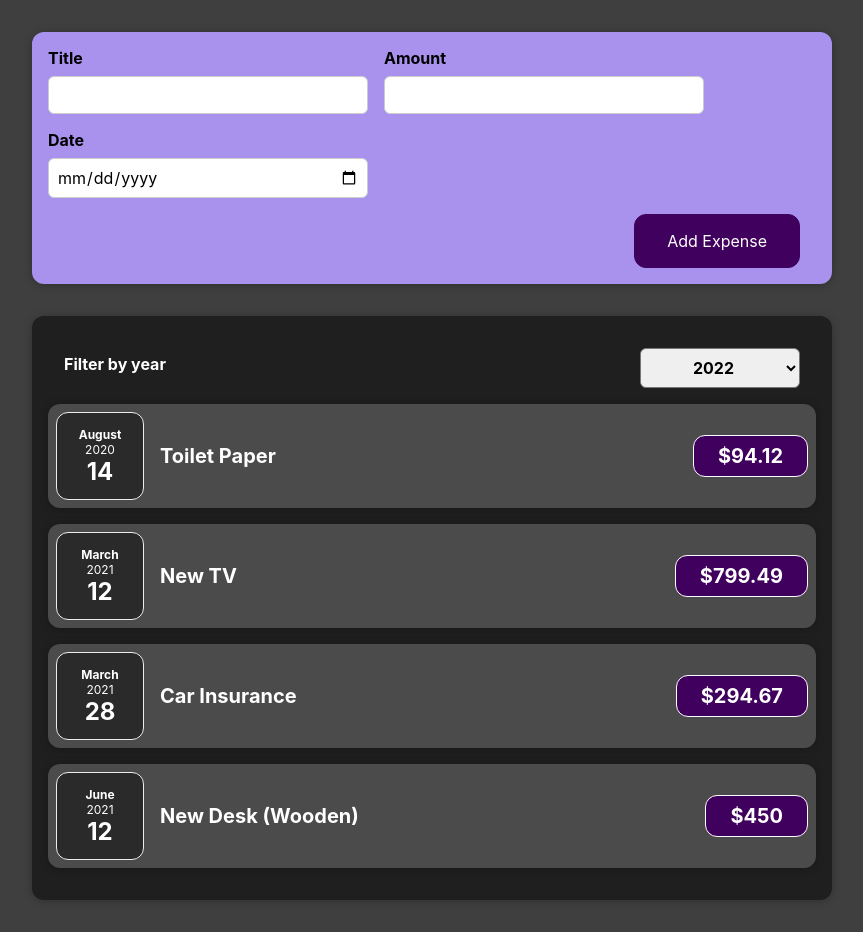
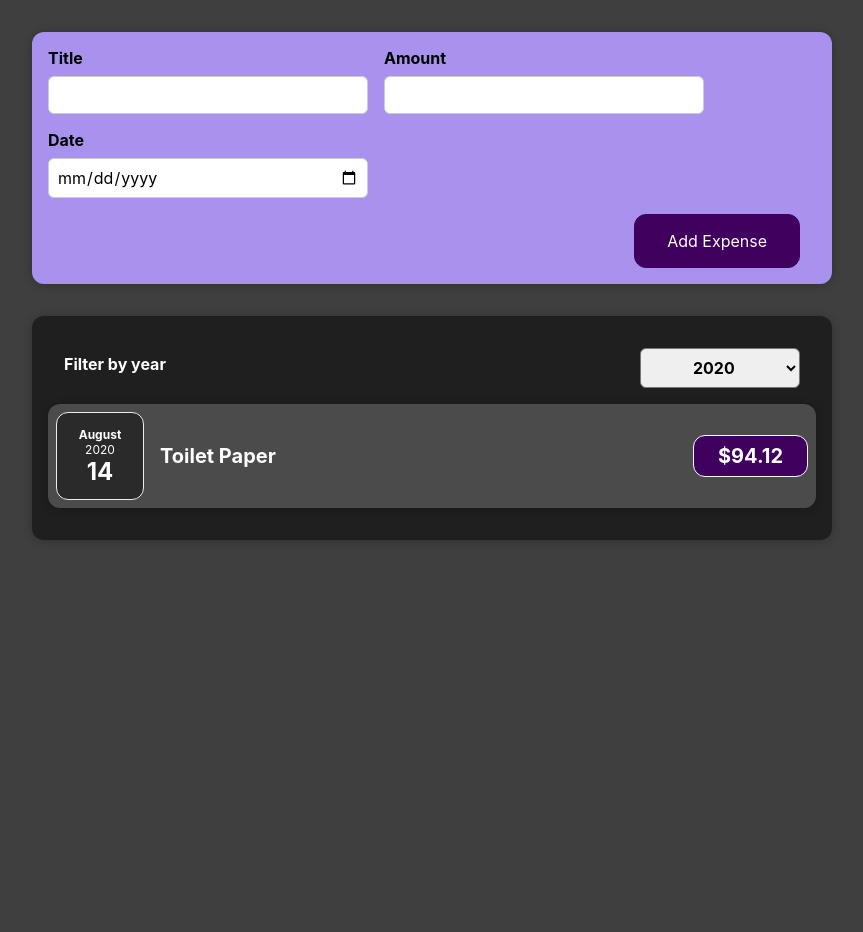
Before and after one commit to glenn-a810/sample-todo, a React (Create React App) app: page / in a window 1280 px wide. Shown: the whole page, without its empty margins (208-1071 px from the left). After the commit the page ends 800 px from the top, so only its background shows below. Built offline with nearby package versions, Linux system fonts and the light colour scheme; a web font is replaced by a local one.

Commit message:
filter available

```diff
--- a/src/components/Expenses/Expenses.js
+++ b/src/components/Expenses/Expenses.js
@@ -5,11 +5,15 @@ import { useState } from 'react'
 import ExpensesFilter from './ExpensesFilter'
 
 const Expenses = (props) => {
-  const [filteredYear, setFilteredYear] = useState('2022')
+  const [filteredYear, setFilteredYear] = useState('2020')
 
   const filterChangeHandler = (selectedYear) => {
     setFilteredYear(selectedYear)
   }
+
+  const filterExpenses = props.items.filter((expense) => {
+    return expense.date.getFullYear().toString() === filteredYear
+  })
 
   return (
     <div>
@@ -18,7 +22,7 @@ const Expenses = (props) => {
           selected={filteredYear}
           onChangeFilter={filterChangeHandler}
         />
-        {props.items.map((expense) => (
+        {filterExpenses.map((expense) => (
           <ExpenseItem
             key={expense.id}
             title={expense.title}
```
